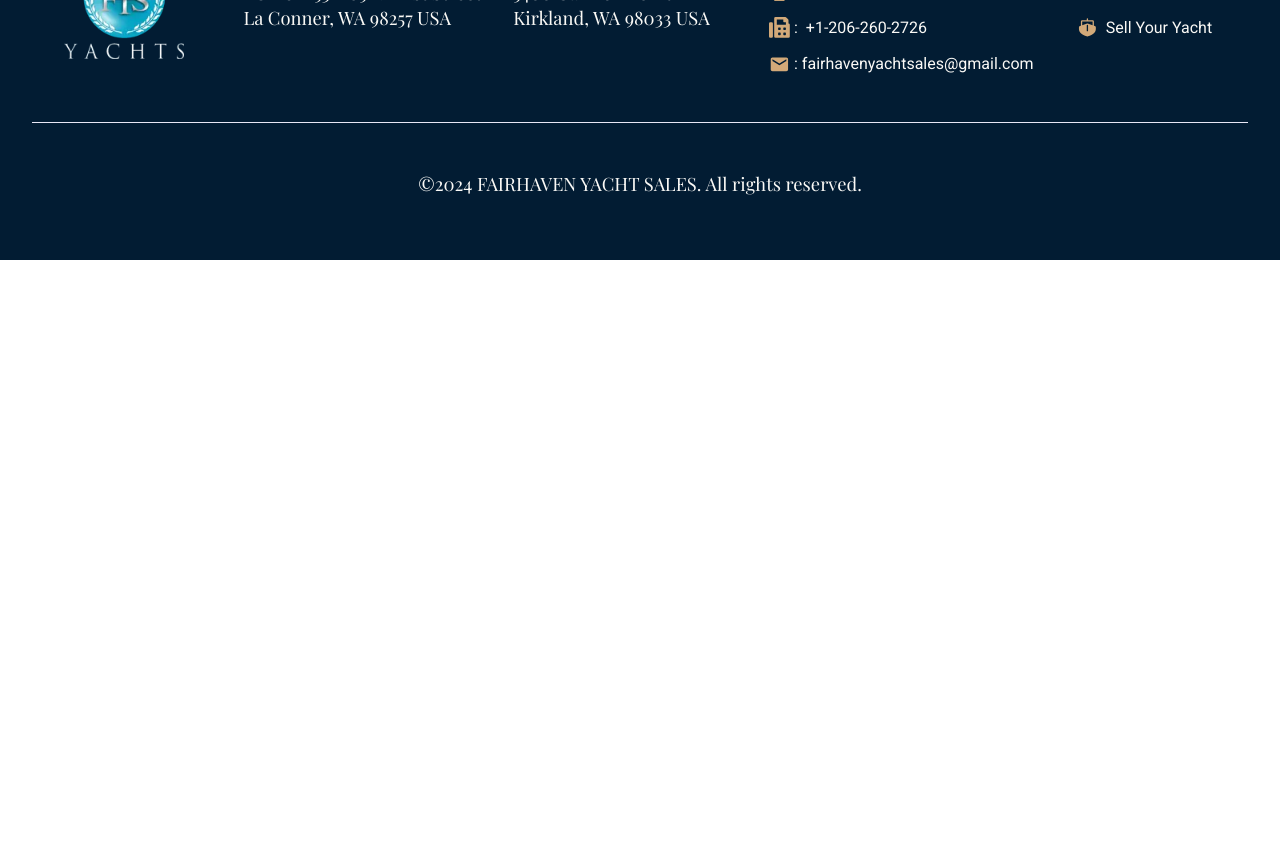
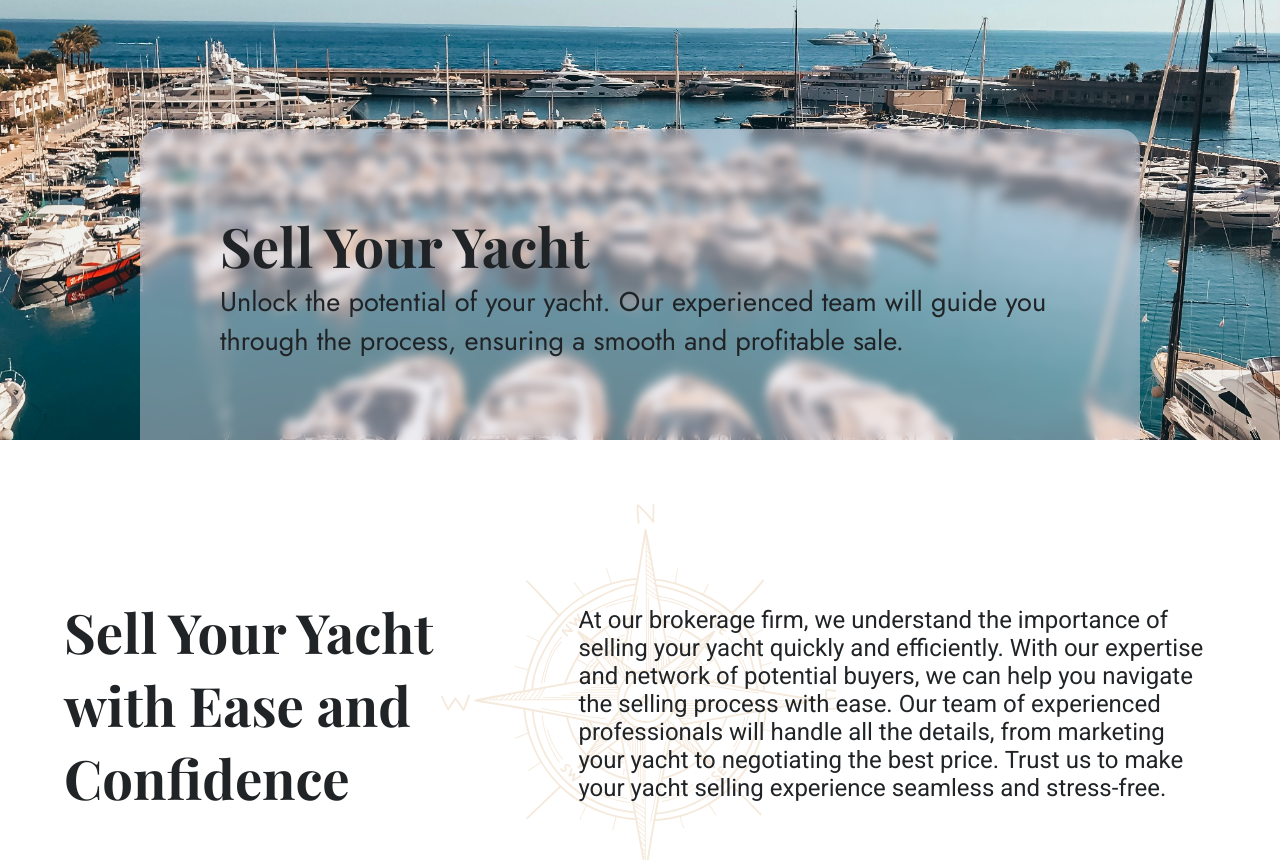
Before and after one commit to trimakichan/Fairhaven_Yachts, a React (Vite) app: page /sell in a window 1280 px wide. Shown: the part 240-1100 px from the top of the page. Before the commit the page ends 800 px from the top, so only its background shows below. Built offline with nearby package versions, Linux system fonts and the light colour scheme; a web font is replaced by a local one.

Commit message:
sell your yatch page is done

```diff
--- a/src/assets/sass/layout/_layout.scss
+++ b/src/assets/sass/layout/_layout.scss
@@ -45,5 +45,4 @@
     background-color: rgba($color-primary, .45);
     border-radius: 10px;
     backdrop-filter: blur(2px);
-
 }
--- a/src/assets/sass/screens/_homePage.scss
+++ b/src/assets/sass/screens/_homePage.scss
@@ -59,7 +59,7 @@
         padding: 2rem;
         min-height: 400px;
         background: url('/compass.svg') no-repeat center;
-        background-size: 30%;
+        background-size: contain;
         display: flex;
         justify-content: center;
         align-items: center;
@@ -71,11 +71,12 @@
             padding: 1rem;
             flex-direction: column;
             gap: 1rem;
+
         }
 
 
 
-        .intro-title {
+        .homePage-intro-title {
             flex: 1;
 
             span {
@@ -91,14 +92,10 @@
                     bottom: 10%;
                     z-index: -1;
                 }
-
+            }
         }
 
-
-
-        }
-
-        .description {
+        .homePage-intro-description {
             flex: 1.3;
         }
     }
--- a/src/assets/sass/screens/_index.scss
+++ b/src/assets/sass/screens/_index.scss
@@ -2,3 +2,4 @@
 @forward 'homePage';
 @forward 'about';
 @forward 'contact';
+@forward 'sellYachts';
--- /dev/null
+++ b/src/assets/sass/screens/_sellYachts.scss
@@ -0,0 +1,96 @@
+@use '../../sass/abstracts' as *;
+
+.sellYachts {
+
+    &__hero {
+        @include heroSectionStyle('/home3.jpg', 0% 35%);
+        padding-bottom: 0;
+        display: flex;
+        justify-content: center;
+        align-items: end;
+
+        @include md {
+            // padding-bottom: 0;
+            align-items: center;
+
+        }
+
+        .sellYachts-hero-background {
+            max-width: 1000px;
+            padding: 5rem;
+            border-top-left-radius: 20px;
+            border-top-right-radius: 20px;
+            background-color: rgba($color-primary, .45);
+            backdrop-filter: blur(5px);
+
+            @include md {
+                padding: 2rem;
+                border-radius: 10px;
+            }
+        }
+    }
+
+    //create global styles later
+    &__intro {
+        padding: 2rem;
+        min-height: 400px;
+        background: url('/compass.svg') no-repeat center;
+        background-size: contain;
+        display: flex;
+        justify-content: center;
+        align-items: center;
+        gap: 1.5rem;
+
+        @include md {
+            padding: 1rem;
+            flex-direction: column;
+        }
+
+        .sellYachts-intro-title {
+            flex: 1
+        }
+
+        .sellYachts-intro-description {
+            flex: 1.3
+        }
+    }
+
+    &__section1 {
+        background-color: $color-background-light-grey;
+
+    }
+
+
+    //create global styles later
+    &__contact {
+        padding: 2rem;
+        background: url('/boatWheelHalf.svg') no-repeat, url('/anchorHalf.svg') no-repeat;
+            background-size: contain;
+            background-position: left, right;
+
+            @include md {
+                background-size: 70%, 40%;
+                background-position: top left, right ;
+            }
+
+        .sellYachts-info-title {
+            margin: 0 auto;
+            width: fit-content;
+            display: flex;
+            flex-direction: column;
+            align-items: center;
+            gap: 1rem;
+
+        }
+
+        .sellYachts-form-container {
+            width: 70%;
+            margin: 0 auto;
+
+            @include md {
+                width: 100%;
+            }
+        }
+
+    }
+}
--- a/src/components/Form/form.scss
+++ b/src/components/Form/form.scss
@@ -19,7 +19,7 @@
             width: 100%;
             padding: .8rem;
             border-radius: 5px;
-            border: none;
+            border: 1px solid $color-accent-gold;
             background-color: rgba(#fff, .8);
         }
 
--- a/src/screens/HomePage.jsx
+++ b/src/screens/HomePage.jsx
@@ -37,11 +37,11 @@ const HomePage = () => {
 
 				>
 					<motion.h1
-					className="intro-title"
+					className="homePage-intro-title"
 						{...fadeInAnimSettings}
 					> <span>Experienced</span> Yacht Brokerage</motion.h1>
 					<motion.div
-					className="description subtitle"
+					className="homePage-intro-description subtitle"
 						{...fadeInAnimSettings}
 					>Welcome to our premier yacht brokerage firm, where we provide exceptional service and expertise in facilitating smooth transactions for yacht owners and buyers. With our extensive network and deep understanding of the industry, we are dedicated to delivering unparalleled results and exceeding your expectations.</motion.div>
 				</article>
--- a/src/screens/SellYachts.jsx
+++ b/src/screens/SellYachts.jsx
@@ -1,7 +1,76 @@
+import { motion } from "framer-motion";
+import { useFadeInAnimSettings } from "../animations/animationHooks";
+import Form from '../components/Form/Form';
+import AnchorIcon from "../components/AnchorIcon/AnchorIcon";
 
 const SellYachts = () => {
+  const fadeInAnimSettings = useFadeInAnimSettings()
   return (
-    <div>SellYachts</div>
+    <main className="sellYachts">
+
+      <article className="sellYachts__hero">
+        <div className=" sellYachts-hero-background">
+          <motion.h1
+            {...fadeInAnimSettings}
+          >Sell Your Yacht</motion.h1>
+          <motion.div
+            className="heroParagraph"
+            {...fadeInAnimSettings}
+          >Unlock the potential of your yacht. Our experienced team will guide you through the process, ensuring a smooth and profitable sale.</motion.div>
+        </div>
+      </article>
+
+      <article className="wrapper">
+        <article
+          className="sellYachts__intro">
+          <motion.h1
+            className="sellYachts-intro-title"
+            {...fadeInAnimSettings}
+          >Sell Your Yacht with Ease and Confidence</motion.h1>
+          <motion.div
+            className="sellYachts-intro-description subtitle"
+            {...fadeInAnimSettings}
+          >At our brokerage firm, we understand the importance of selling your yacht quickly and efficiently. With our expertise and network of potential buyers, we can help you navigate the selling process with ease. Our team of experienced professionals will handle all the details, from marketing your yacht to negotiating the best price. Trust us to make your yacht selling experience seamless and stress-free.</motion.div>
+        </article>
+
+      </article>
+
+      <article className="sellYachts__section1" >
+        <div className="wrapper">
+          <div className="sectionLayout ">
+            <img src="/sellYachst2.jpg" alt="marina" className="imageCover imageOrder" />
+            <motion.div
+              className="sectionContentLayout section2-content"
+              {...fadeInAnimSettings}
+            >
+              <h2>Why Choose Our Yacht Brokerage Firm?</h2>
+              <p>Our yacht brokerage firm offers a seamless selling experience, providing expert guidance and personalized service to ensure a successful transaction. With our extensive network and industry knowledge, we connect yacht owners with qualified buyers, maximizing the value of their vessel.</p>
+            </motion.div>
+          </div>
+        </div>
+
+      </article>
+
+      <article className="sellYachts__contact">
+
+        <div className="wrapper">
+          <motion.div
+            className="sellYachts-info-title"
+            {...fadeInAnimSettings}
+          >
+            <h2>Contact Us</h2>
+            <p>For any inquiries, please feel free to reach out to us.</p>
+            <AnchorIcon />
+          </motion.div>
+
+          <div className="sellYachts-form-container">
+            <Form />
+          </div>
+        </div>
+      </article>
+
+
+    </main>
   )
 }
 
```
Also changed, not shown: public/anchorHalf.svg (added), public/sellYachst2.jpg (renamed from public/sellYacht2.jpg). Lines whose indentation alone changed are shown as unchanged.
